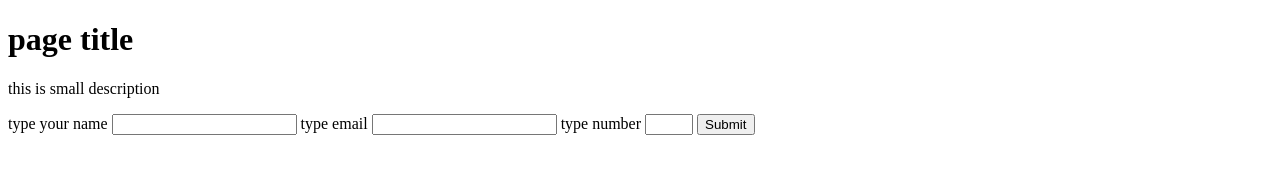
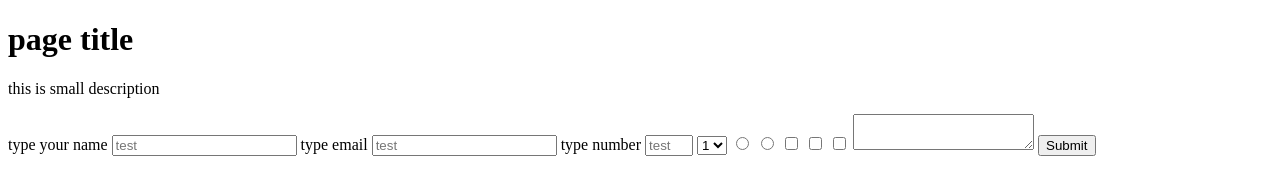
Before and after one commit to arbhmnalnt/microvers-project-03, a plain HTML site: page index.html in a window 1280 px wide. Drawn offline with Linux system fonts and the light colour scheme.

Commit message:
adding to feature 16 and finish the project

```diff
--- a/index.html
+++ b/index.html
@@ -11,12 +11,26 @@
     <p id="description">this is small description</p>
     <form id="survey-form">
         <label id="name-label">type your name</label>
-        <input id="name" required>
+        <input id="name" placeholder="test" required>
         <label id="email-label">type email</label>
-        <input type="email" required>
+        <input id="email" placeholder="test" type="email" required>
         <label id="number-label">type number</label>
-        <input type="number" required min="4" max="8">
-        <input type="submit">
+        <input type="number" placeholder="test" required min="4" max="8">
+
+        <select>
+            <option>1</option>
+            <option>2</option>
+        </select>
+
+        <input type="radio" name="browser" value="chrome">
+        <input type="radio" name="browser" value="firefox">
+
+        <input type="checkbox" value="1">
+        <input type="checkbox" value="2">
+        <input type="checkbox" value="3">
+
+        <textarea></textarea>
+        <input id="submit" type="submit">
     </form>
 
 
--- a/plugins.js
+++ b/plugins.js
@@ -7,7 +7,7 @@ function findDigits(n){
         }
     }
 
-    console.log(count)
+    return count;
 
 }
 
```
